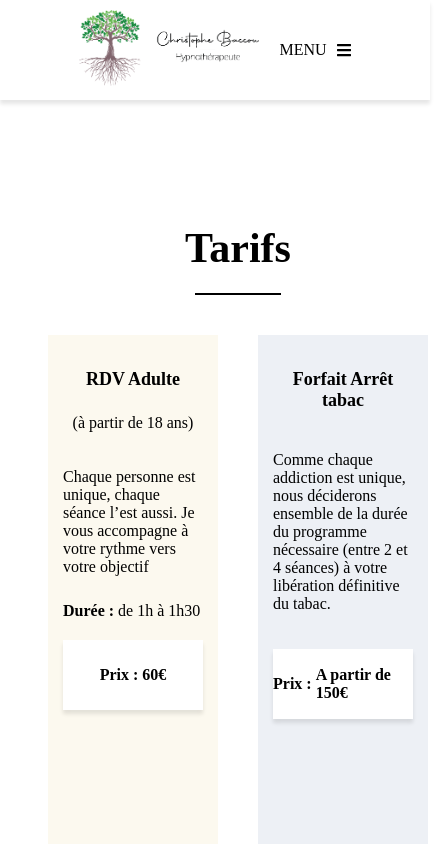
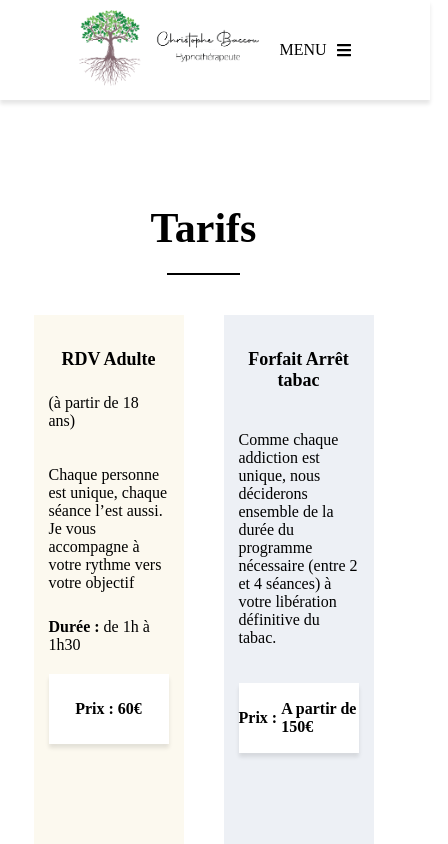
Before and after one commit to nicoriera/hypnose-frontend, a React (Create React App) app: page /tarifs in a window 390 px wide. Shown: the top 844 px of the page, 448 px wide, since content can reach past the window. Built offline with nearby package versions, Linux system fonts and the light colour scheme; what google-maps-react would draw is missing.

Commit message:
update media query

```diff
--- a/src/App.css
+++ b/src/App.css
@@ -524,7 +524,9 @@ margin-top: 15px;
     display: none;
   }
 }
-
+/* Sur tous types d'écrans orientés verticalement */
+@media all and (orientation: portrait)
+{}
 @media screen and (max-width: 768px) {
   .site-container {
     padding: 0 20px;
@@ -591,7 +593,7 @@ margin-top: 15px;
     flex-direction: column;
     align-items: center;
     justify-content: center;
-    height: 90vh;
+    height: 120vh;
   }
   .accueil-text-accroche-citation {
     font-size: 30px;
@@ -613,8 +615,7 @@ margin-top: 15px;
   .accueil-qui {
     display: flex;
     flex-direction: column;
-    height: 50vh;
-    margin: 50px 0 0 0;
+    height: 90vh;
   }
   .accueil-text-qui{
     display: flex;
@@ -644,13 +645,10 @@ margin-top: 15px;
   }
   .picture-accueil{
     width: 100%;
-    padding-left: 0;
-    margin-top: 50px;
   }
   .accueil-container-contact {
     display: flex;
     padding: 0 ;
-    height: 80%;
     align-items: center;
   }
   .accueil-info-christophe {
@@ -659,14 +657,8 @@ margin-top: 15px;
   .accueil-info-christophe h2 {
     font-size: var(--h2-mq);
   }
-  .accueil-container-contact-formulary{
-  width: 100%;
-  align-items: center;
-  justify-content: center;
-  margin-top: 20px;
-  }
   .accueil-pourquoi{
-    height: 110vh;
+    height: 100vh;
   }
   .accueil-pourquoi h2{
     font-size: var(--h2-mq);
@@ -688,14 +680,16 @@ margin-top: 15px;
     flex-direction: row;
     margin: 30px 0;
     height: 100px;
-    width: 100px;
+    width: 250px;
+  }
+  .accueil-pourquoi-bloc-p{
+    font-size: 12px;
   }
   .accueil-pourquoi-bloc img {
-    height: 100%;
-    width: 100%;
-    border-radius: 50%;
+   height: 100px;
+   width: 100px;
     object-fit: cover;
-    margin-right: 20px;
+    margin-right: 10px;
   }
 
   /* PRESENTATION */
@@ -759,6 +753,66 @@ margin-top: 15px;
   border-radius: 20px;
   box-shadow: var(--shadow);
   }
+  /* TARIFS */
+
+.container-blocs{
+  align-items: center;
+  justify-content: center;
+  width: 90vw;
+}
+.container-tarifs{
+  margin-top: 20px;
+}
+.tarifs-blocs, .forfaits-blocs{
+  display: flex;
+  justify-content: center;
+  flex-wrap: wrap;
+}
+.bloc {
+  display: flex;
+}
+.bloc-info {
+  width: 150px;
+  min-height: 600px;
+}
+.tarif-titre-bloc{
+  display: flex;
+  flex-direction: column;
+  margin-bottom: 20px;
+}
+.tarif-titre, .therapie-titre {
+  display: flex;
+  flex-direction: column;
+  font-size: 18px;
+  text-align: center;
+}
+.tarif-age{
+  display: flex;
+  align-items: center;
+  justify-content: center;
+}
+.tarif-duree{
+  margin-top: 10px;
+}
+.bloc-prix {
+  margin-top: 20px;
+  display: flex;
+  height: 70px;
+  background-color: white;
+  align-items: center;
+  justify-content: center;
+  font-weight: bold;
+  box-shadow: var(--shadow);
+}
+.tarif-infos{
+  min-height: 80px;
+}
+.tarif-payement{
+  display: flex;
+  flex-direction: column;
+  margin-top: 20px;
+  align-items: center;
+}
   /* CONTACT */
 
 .container-contact {
@@ -773,9 +827,7 @@ margin-top: 15px;
 .info-christophe h2{
  font-size: var(--h2-mq);
 }
-.container-contact-formulary {
-  width: 100%;
-}
+
 .containerStyle{
   width: 100%;
 }
```
